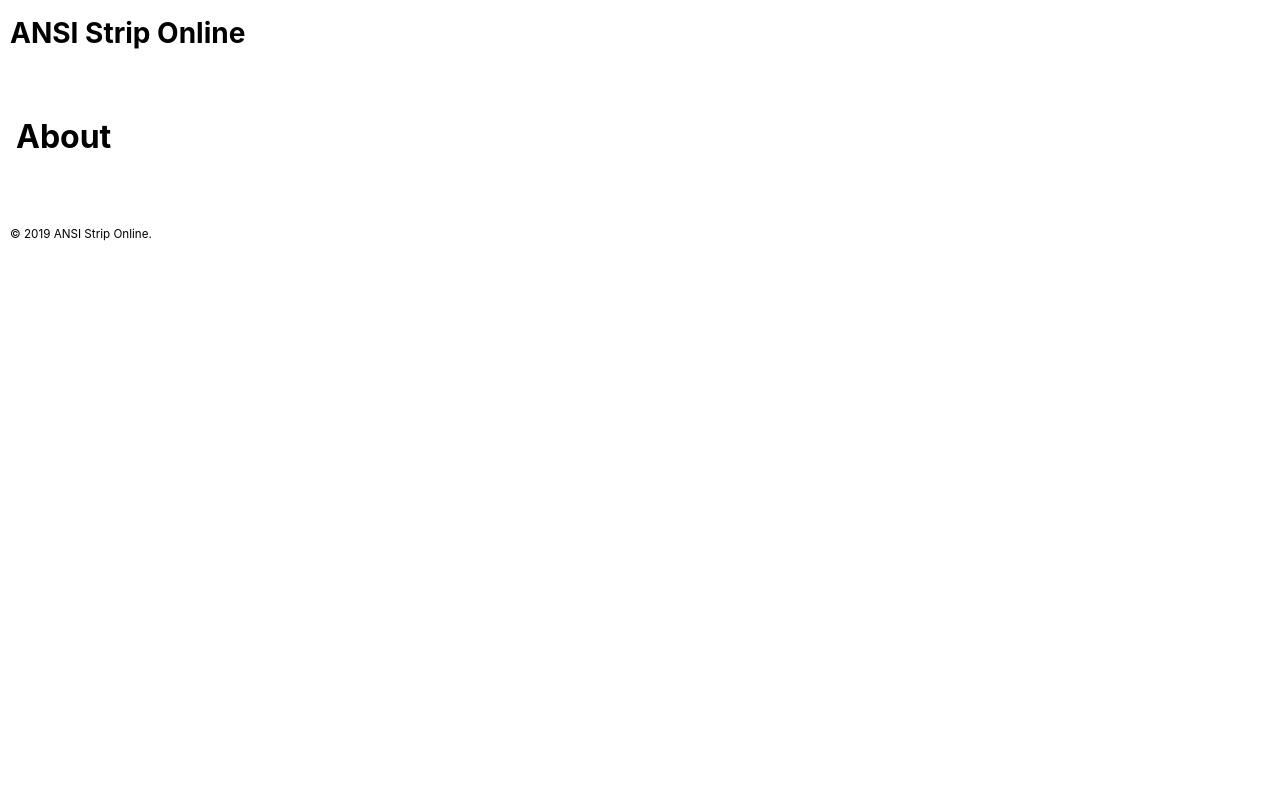
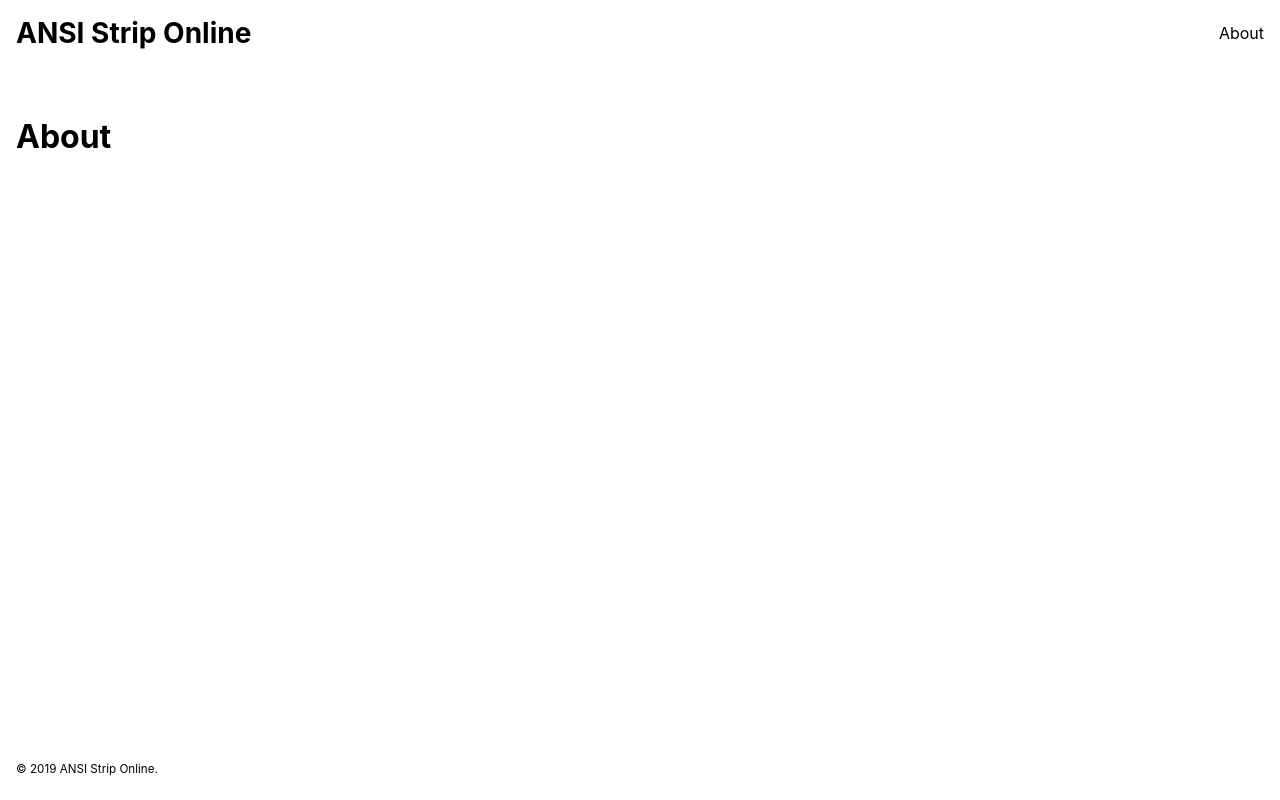
Before and after one commit to kimulaco/ANSI-Escape-Strip, a React (Create React App) app: page /about in a window 1280 px wide. Built offline with nearby package versions, Linux system fonts and the light colour scheme.

Commit message:
Update layout

```diff
--- a/src/App.css
+++ b/src/App.css
@@ -0,0 +1,7 @@
+@charset "UTF-8";
+
+.App {
+  display: flex;
+  flex-direction: column;
+  min-height: 100vh;
+}
--- a/src/App.tsx
+++ b/src/App.tsx
@@ -5,6 +5,7 @@ import About from './pages/About'
 import AppHeader from './components/AppHeader/AppHeader'
 import AppMain from './components/AppMain/AppMain'
 import AppFooter from './components/AppFooter/AppFooter'
+import './App.css'
 
 const App: React.FC = () => {
   return (
--- a/src/components/AppFooter/AppFooter.css
+++ b/src/components/AppFooter/AppFooter.css
@@ -1,12 +1,12 @@
 @charset "UTF-8";
 
 .AppFooter {
-  margin: 0;
+  margin: auto 0 0;
 }
 
 .AppFooter_inner {
   max-width: 1280px;
-  padding: 16px 10px;
+  padding: 16px 16px 24px;
   margin: 0 auto;
 }
 
--- a/src/components/AppHeader/AppHeader.css
+++ b/src/components/AppHeader/AppHeader.css
@@ -4,9 +4,18 @@
   margin: 0;
 }
 
+.AppHeader a {
+  color: inherit;
+  text-decoration: none;
+}
+
 .AppHeader_inner {
+  display: flex;
+  align-items: center;
+  justify-content: space-between;
+  width: 100%;
   max-width: 1280px;
-  padding: 16px 10px;
+  padding: 16px 16px;
   margin: 0 auto;
 }
 
@@ -14,3 +23,12 @@
   font-size: 28px;
   margin: 0;
 }
+
+.AppHeader_about {
+  margin: 0;
+  font-size: 16px;
+}
+
+.AppHeader_about-link:hover {
+  text-decoration: underline;
+}
--- a/src/components/AppHeader/AppHeader.tsx
+++ b/src/components/AppHeader/AppHeader.tsx
@@ -1,11 +1,17 @@
 import React from 'react'
+import { Link } from 'react-router-dom'
 import './AppHeader.css'
 
 const AppHeader: React.FC = () => {
   return (
     <header className="AppHeader">
       <div className="AppHeader_inner">
-        <h1 className="AppHeader_title">ANSI Strip Online</h1>
+        <h1 className="AppHeader_title">
+          <Link className="AppHeader_title-link" to="/">ANSI Strip Online</Link>
+        </h1>
+        <p className="AppHeader_about">
+          <Link className="AppHeader_about-link" to="/about">About</Link>
+        </p>
       </div>
     </header>
   )
```
